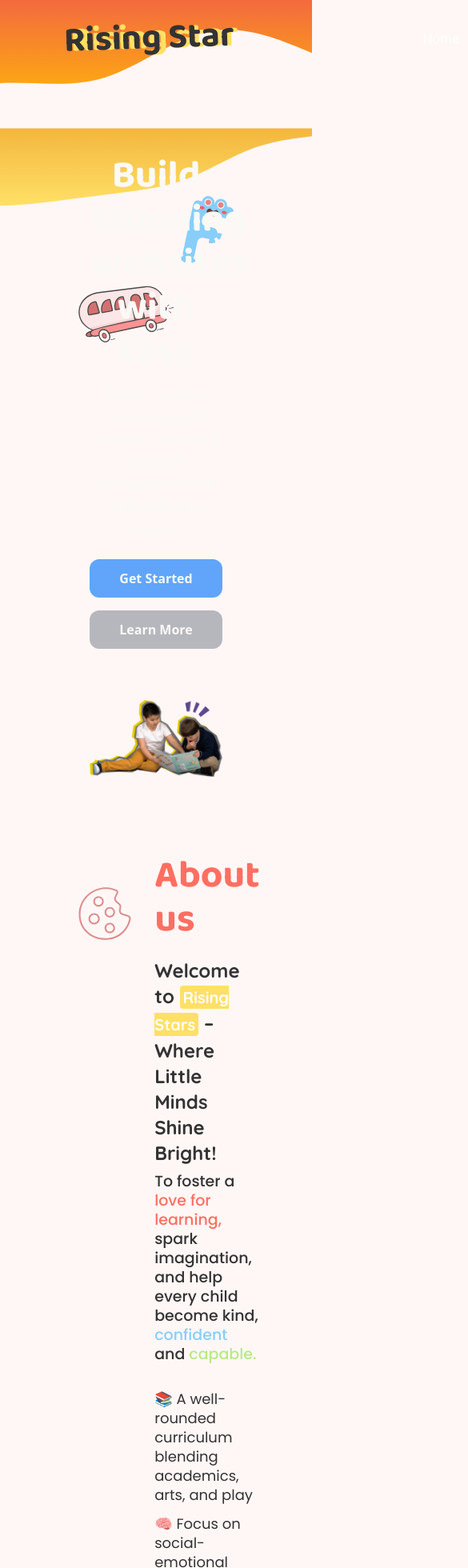
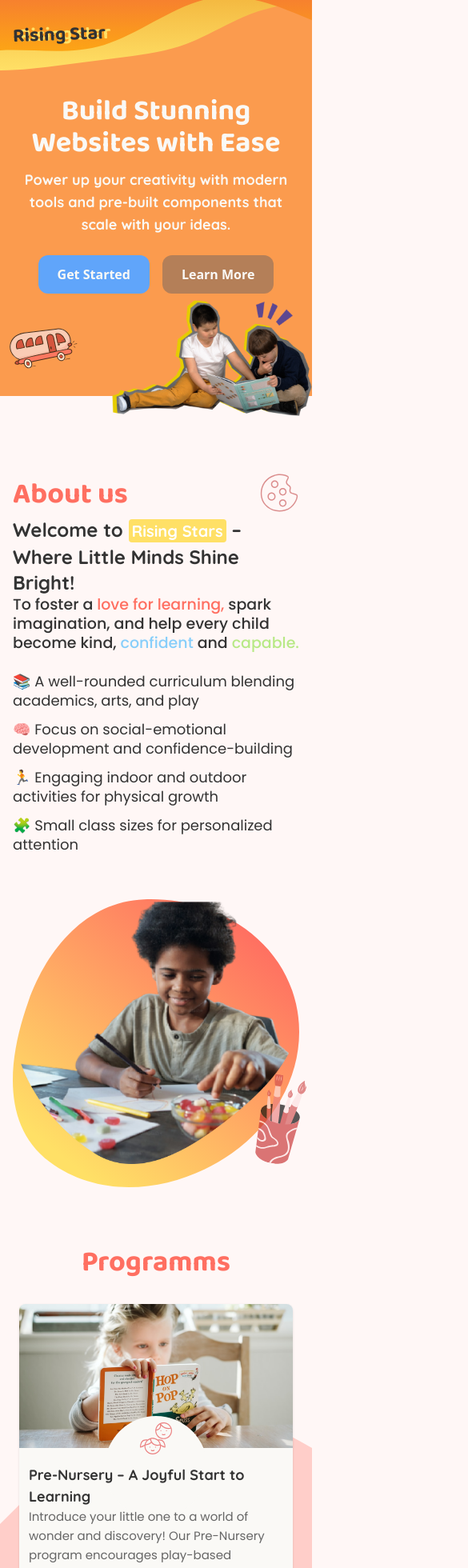
Before and after one commit to Chaitanya-exe/playschool-website, a Next.js app: page / in a window 390 px wide. Shown: the top 1960 px of the page at 80% size, 585 px wide, since content can reach past the window. Built offline with nearby package versions, Linux system fonts and the light colour scheme.

Commit message:
work done

```diff
--- a/app/page.js
+++ b/app/page.js
@@ -29,42 +29,42 @@ export const yVariant = {
 
 export default function Home() {
   return (
-    <main className="relative -mt-24 pt-48 pb-10  ">
+    <main className="relative -mt-24 pt-0 md:pt-48 pb-10 overflow-x-hidden  ">
       {/* WAVES nd svgs */}
-      <div className="w-full rotate-180 top-0 absolute">
+      <div className="w-full  bg-red-40 rotate-180 -top-8 md:top-0 absolute">
         <img
           src="/svg/wave.svg"
           width={1200}
           height={1200}
           alt="wave-svg"
-          className="w-full h-full" // Increased height
+          className="w-full h-full"
         />
       </div>
-      <div className="w-full top-40 -z-10 absolute">
+      <div className="w-full md:top-36 max-sm:top-0 -z-10 absolute">
         <img
           src="/svg/wave2.svg"
           width={1000}
           height={1200}
           alt="wave-svg"
-          className="w-full h-full" // Increased height
+          className="w-full h-full"
         />
       </div>
-      <div className="-rotate-12 top-[330px] left-[25vw]  absolute">
+      <div className="-rotate-12 top-[400px] md:top-[330px] left-3 md:left-[25vw] absolute">
         <img
           src="/svg/Bus.svg"
           width={120}
           height={200}
           alt="wave-svg"
-          className="w- -full opacity-70" // Increased height
+          className="max-sm:w-[85px] opacity-70" // Increased height
         />
       </div>
-      <div className="rotate-12 top-60 right-20 absolute">
+      <div className="rotate-12 max-sm:hidden md:top-60 md:right-20 absolute">
         <img
           src="/svg/letterF.svg"
           width={100}
           height={200}
           alt="wave-svg"
-          className="" // Increased height
+          className="max-sm:w-[40px]"
         />
       </div>
 
@@ -72,7 +72,7 @@ export default function Home() {
 
       <section
         id="home"
-        className="max-w-[85vw]  mx-28 relative  flex flex-col md:flex-row justify-between gap-16"
+        className="md:max-w-[85vw] max-sm:-z-40 max-sm:py-32 max-sm:bg-orange-400/90  md:mx-28 px-6 relative  flex flex-col md:flex-row justify-between gap-10 md:gap-16"
       >
         {/* Text Content */}
         <motion.div
@@ -90,7 +90,7 @@ export default function Home() {
           }}
           className="max-w-[550px] text-p_white text-center md:text-left"
         >
-          <h1 className="heading text-5xl">
+          <h1 className="heading md:text-5xl max-sm:text-4xl">
             Build Stunning Websites with Ease
           </h1>
           <p className="mt-3 text-lg sub-heading">
@@ -99,7 +99,7 @@ export default function Home() {
           </p>
 
           {/* CTA Buttons */}
-          <div className="mt-6 flex flex-col sm:flex-row gap-4 justify-center md:justify-start">
+          <div className="mt-6 flex  flex-row gap-4 justify-center md:justify-start">
             <button className="px-6 py-3 bg-p_yello bg-p_blu bg-blue-400 hover:bg-blue-500 text-p_white font-semibold rounded-xl transition">
               Get Started
             </button>
@@ -110,52 +110,52 @@ export default function Home() {
         </motion.div>
 
         {/* Image */}
-        <div>
-          <img src={"/images/heroImg.png"} />
+        <div className="max-sm:absolute right-0 top-96 max-sm:-z-20">
+          <img src={"/images/heroImg.png"} className="max-sm:w-[250px] " />
         </div>
       </section>
 
       {/* ABOUT US */}
       <section
         id="about"
-        className="flex flex-row-reverse justify-center gap-32 mx-40 my-24 relative"
+        className="flex md:flex-row-reverse flex-col justify-center gap-10 md:gap-32 mx-4 md:mx-40 my-24 relative"
       >
         <Image
           src={"/svg/PaintBrush.svg"}
           width={"70"}
           height={"100"}
           alt="paintbrush"
-          className="absolute right-0 rotate-12 bottom-12 opacity-65"
+          className="absolute max-sm:w-[50px] right-0 rotate-12 md:bottom-12 bottom-0 opacity-65"
         />
         <Image
           src={"/svg/cookies.svg"}
           width={"80"}
           height={"100"}
           alt="paintbrush"
-          className="absolute  -left-16 top-10 opacity-70"
+          className="absolute max-sm:w-[50px] right-0  md:-left-16 md:top-10 top-0 opacity-70"
         />
 
         <motion.div
           variants={yVariant}
           initial="initial"
           whileInView="animate"
-          className="w-[800px]"
+          className="md:w-[800px]"
         >
           <motion.h1
             variants={yVariant}
-            className="heading pb-3 text-p_red text-5xl"
+            className="heading md:pb-3 text-p_red text-4xl md:text-5xl"
           >
             About us
           </motion.h1>
           <motion.div variants={yVariant}>
-            <h2 className="sub-heading text-2xl py-2">
+            <h2 className="sub-heading text-2xl md:py-2">
               Welcome to{" "}
-              <span className="font-[700px] text-[20px] text-p_yello outlin py-0.5 px-1 rounded text-white bg-p_yellow rotate-6">
+              <span className="font-[700px] text-[20px] py-0.5 px-1 rounded text-white bg-p_yellow rotate-6">
                 Rising Stars
               </span>{" "}
               – Where Little Minds Shine Bright!
             </h2>
-            <h3 className="para font-[500] text-[19px] pb-8">
+            <h3 className="para font-[500] text-[19px] md:pb-8 pb-6">
               To foster a <span className="text-p_red">love for learning,</span>{" "}
               spark imagination, and help every child become kind,{" "}
               <span className="text-p_blue">confident </span>
@@ -177,10 +177,10 @@ export default function Home() {
         </motion.div>
 
         <motion.div
-          initial={{ opacity: 0 , scale:0.6}}
+          initial={{ opacity: 0, scale: 0.6 }}
           whileInView={{
             opacity: 1,
-            scale:1,
+            scale: 1,
             transition: {
               duration: 0.8,
             },
@@ -199,21 +199,24 @@ export default function Home() {
       </section>
 
       {/* PROGRAMMS */}
-      <section id="programms" className="my-28 relative text-p_red text-center">
-        <h1 className="heading pb-3 text-5xl">Programms</h1>
+      <section
+        id="programms"
+        className="md:my-28 my-16 relative text-p_red text-center"
+      >
+        <h1 className="heading md:pb-3 text-4xl md:text-5xl">Programms</h1>
         <Image
           src={"/svg/Park Swing.svg"}
           width={"80"}
           height={"100"}
           alt="paintbrush"
-          className="absolute left-10 bottom-12 opacity-65"
+          className="absolute md:left-10 md:bottom-12 bottom-[945px] opacity-65"
         />
         <Image
           src={"/svg/Basketball.svg"}
           width={"120"}
           height={"100"}
           alt="paintbrush"
-          className="absolute right-[450px] top-8 opacity-65"
+          className="absolute bottom-[430px] -right-4 md:right-[450px] md:top-8 opacity-65"
         />
 
         <svg
@@ -228,7 +231,7 @@ export default function Home() {
           ></path>
         </svg>
 
-        <div className="flex relative w-fit my-12 gap-10 mx-auto">
+        <div className="flex md:flex-row max-sm:mx-6 flex-col relative w-fit md:my-12 my-6 gap-4 md:gap-10 mx-auto">
           {[
             {
               id: 1,
@@ -270,8 +273,13 @@ export default function Home() {
 
       {/* WHY */}
 
-      <section id="why" className="my-20 relative text-p_red text-center">
-        <h1 className="heading pb-3 text-5xl capitalize">why choose us</h1>
+      <section
+        id="why"
+        className="md:my-20 my-12 relative text-p_red text-center"
+      >
+        <h1 className="heading max-sm:pb-3 text-4xl md:text-5xl capitalize">
+          why choose us
+        </h1>
         <h2 className="sub-heading text-lg ">
           A nurturing start makes all the difference. Here’s why parents trust
           us with their child’s early learning journey:
@@ -281,19 +289,19 @@ export default function Home() {
           width={"300"}
           height={"200"}
           alt="paintbrush"
-          className="absolute left-10 top-12 opacity-65"
+          className="max-sm:hidden absolute left-10 top-12 opacity-65"
         />
 
-        <div className="flex items-baseline relative w-fit my-12 gap-16 mx-auto">
+        <div className="flex md:flex-row *:flex *:flex-col *:items-center  flex-col mx-12 justify-center items-center md:items-baseline relative md:w-fit my-12 gap-6 md:gap-16 md:mx-auto">
           {/* D1 */}
-          <div className="max-w-[250px]">
-            <div className="bg-p_yellow  outline-offset-8 rotate-6 outline-dashed outline-p_yellow p-2">
+          <div className="md:max-w-[250px] ">
+            <div className="bg-p_yellow max-sm:max-w-[200px]  outline-offset-8 rotate-6 outline-dashed outline-p_yellow p-2">
               <Image
                 src={"/images/lib.png"}
                 width={200}
                 height={200}
                 alt="w1"
-                className="w-full"
+                className="w-full max-sm:w-[200px]"
               />
             </div>
             <div className="my-4 ">
@@ -307,7 +315,7 @@ export default function Home() {
             </div>
           </div>
           {/* D2 */}
-          <div className="max-w-[250px]">
+          <div className="md:max-w-[250px]">
             <div className="bg-p_green w-[220px] h-[220px] rounded-full overflow-hidden  outline-offset-8 rotate-[23deg] otline-dashed outline-p_green p-2">
               <Image
                 src={"/images/lib.png"}
@@ -328,8 +336,8 @@ export default function Home() {
             </div>
           </div>
           {/* D3 */}
-          <div className="max-w-[250px]">
-            <div className="bg-p_blue h-[190px]  outline-offset-8 -rotate-6 outline-dashed outline-p_blue p-2">
+          <div className="md:max-w-[250px]">
+            <div className="bg-p_blue h-[190px]  max-sm:max-w-[200px]   outline-offset-8 -rotate-6 outline-dashed outline-p_blue p-2">
               <Image
                 src={"/images/lib.png"}
                 width={200}
@@ -349,9 +357,9 @@ export default function Home() {
             </div>
           </div>
           {/* D4 */}
-          <div className="max-w-[250px]">
+          <div className="md:max-w-[250px]">
             <div
-              className="px-4 relative py-2  rotate-6 bg-p_yellow"
+              className="px-4 relative py-2  max-sm:max-w-[220px]   rotate-6 bg-p_yellow"
               style={{
                 clipPath: "polygon(50% 0%, 0% 100%, 100% 100%)",
               }}
@@ -387,8 +395,11 @@ export default function Home() {
       </section>
 
       {/* FAQs */}
-      <section id="faq" className="space-y-4 my-20 relative">
-        <h1 className="heading text-p_red text-center my-3 pb-3 text-5xl capitalize">
+      <section
+        id="faq"
+        className="space-y-4 md:my-20 max-sm:mx-4 my-12 relative"
+      >
+        <h1 className="heading text-p_red text-center my-3 md:pb-3 text-4xl md:text-5xl capitalize">
           FAQs
         </h1>
         <Image
@@ -396,7 +407,7 @@ export default function Home() {
           width={200}
           height={200}
           alt="cubes"
-          className="absolute bottom-10 opacity-60  right-12"
+          className="absolute md:bottom-10 -top-14 opacity-60 -right-6 max-sm:w-[150px]  md:right-12"
         />
 
         <AccordionUsage
@@ -436,14 +447,24 @@ export default function Home() {
           width={"600"}
           height={"200"}
           alt="paintbrush"
-          className="absolute w-full left-0 bottom-29 opacity-65"
+          className="absolute w-full left-0 md:bottom-29 max-sm:bottom-48 opacity-65"
         />
-        <div className="absolute top-28 left-48  para text-xl text-white bg-p_yellow p-4 rounded-2xl -rotate-12">
+        <div className="absolute top-5 left-0 md:top-28 md:left-48  para md:text-xl text-white bg-p_yellow md:p-4 p-2 rounded-2xl -rotate-12">
           Call Us: +91-9876543210
         </div>
-        <div className="absolute top-28 right-48 heading text-6xl bg-white rounded-full p-6 w-[90px] flex justify-center items-center h-[90px] text-p_blue font-bold">
+        <div className="absolute max-sm:hidden top-28 right-48 heading text-6xl bg-white rounded-full p-6 w-[90px] flex justify-center items-center h-[90px] text-p_blue font-bold">
           +
         </div>
+        <motion.div
+          initial={{ opacity: 0, scale: 0.6 }}
+          whileInView={{
+            opacity: 1,
+            scale: 1,
+            transition: {
+              duration: 0.8,
+            },
+          }}
+        >
           <Image
             src={"/images/grp.png"}
             width={"700"}
@@ -451,12 +472,13 @@ export default function Home() {
             alt="paintbrush"
             className="relative z-10"
           />
+        </motion.div>
 
         <motion.div
           variants={yVariant}
           initial="initial"
           whileInView="animate"
-          className="sub-heading text-xl max-w-3xl text-center relative"
+          className="sub-heading md:text-xl max-w-3xl text-center relative"
         >
           <motion.h2 variants={yVariant}>
             Give your little one the perfect start with fun-filled activities,
@@ -472,8 +494,8 @@ export default function Home() {
       </section>
 
       {/* FORM */}
-      <section id="form" className="bg- relative py-10">
-        <h1 className="heading text-p_red text-center my-3 pb-3 text-5xl capitalize">
+      <section id="form" className="relative md:py-10 max-sm:mx-4">
+        <h1 className="heading text-p_red text-center my-3 pb-3 text-4xl md:text-5xl capitalize">
           Ask your queries
         </h1>
 
@@ -483,14 +505,14 @@ export default function Home() {
           width={200}
           height={200}
           alt="cubes"
-          className="absolute bottom-5 opacity-60  left-12"
+          className="absolute md:bottom-5 bottom-0 max-sm:w-[100px] opacity-60  left-12"
         />
         <Image
           src={"/images/kids.png"}
           width={200}
           height={200}
           alt="cubes"
-          className="absolute top-5 opacity-65  right-0 rotate-6"
+          className="absolute md:top-5  -top-20 max-sm:w-[100px] opacity-65  right-0 rotate-6"
         />
       </section>
     </main>
--- a/components/Form.jsx
+++ b/components/Form.jsx
@@ -66,7 +66,7 @@ const Form = () => {
   );
 
   return (
-    <div className="outline-dotted outline-8 outline-offset-8 outline-pink-300/60   bg-gradient-to-b from-p_red/30 to-p_yellow/70 pb-10 h-full md:mx-72 px-6 mx-4 md:px-12 rounded-[30px] ">
+    <div className="outline-dotted outline-8 outline-offset-8 outline-pink-300/60   bg-gradient-to-b from-p_red/30 to-p_yellow/7f0 pb-10 h-full md:mx-72 px-6 mx-4 md:px-12 rounded-[30px] ">
 
       <form
         className={`*:my-2  content-center pt-2 md:pt-6 md:w-full mx-auto  `}
--- a/components/Header.jsx
+++ b/components/Header.jsx
@@ -4,11 +4,10 @@ import { Button } from "@mui/material";
 import React, { useState } from "react";
 import MenuComp from "./Menu";
 import Image from "next/image";
-
-
+import ArrowDropDownIcon from "@mui/icons-material/ArrowDropDown";
 
 function Header() {
-const handleScrollToSection = (id, offset= 80) => {
+  const handleScrollToSection = (id, offset = 80) => {
     const element = document.getElementById(id);
     if (element) {
       const yOffset = -offset;
@@ -22,16 +21,12 @@ const handleScrollToSection = (id, offset= 80) => {
     }
   };
 
-
-
-
-
   return (
     <nav className="py-4 relative z-50 ">
-      <div className="px-20 flex relative justify-start gap-56 items-center">
+      <div className="md:px-20 px-4 flex relative justify-start gap-56 items-center">
         {/* Logo */}
         <div className="text-nowrap">
-          <p className="heading text-[44px] relative -rotate-2">
+          <p className="heading md:text-[44px] text-[24px] relative -rotate-2">
             Rising Star{" "}
             <span className="absolute text-p_yellow -z-10 left-2 text-nowrap ">
               Rising star
@@ -40,7 +35,7 @@ const handleScrollToSection = (id, offset= 80) => {
         </div>
 
         {/* TABS */}
-        <div className="text-white  flex justify-center items-center gap-5">
+        <div className="text-white max-sm:hidden   flex justify-center items-center gap-5">
           <a
             href="#home"
             onClick={(e) => {
@@ -59,7 +54,9 @@ const handleScrollToSection = (id, offset= 80) => {
             }}
             className="hover:bg-white rounded-full hover:text-dark_text px-3 py-2 "
           >
-            <MenuComp text="About us" />
+            {/* <MenuComp text="About us" /> */}
+            About us
+            <ArrowDropDownIcon />
           </a>
           <a
             href="#cta"
@@ -69,7 +66,9 @@ const handleScrollToSection = (id, offset= 80) => {
             }}
             className="hover:bg-white hover:text-dark_text rounded-full px-3 py-2 "
           >
-            <MenuComp text="Admissions" />
+            {/* <MenuComp text="Admissions" /> */}
+            Admissions
+            <ArrowDropDownIcon />
           </a>
           <a
             href="#programms"
--- a/components/ProgramCard.jsx
+++ b/components/ProgramCard.jsx
@@ -5,14 +5,14 @@ function ProgramCard({ card, id }) {
   return (
     <div
       key={id}
-      className="text-dark_text hover:-translate-y-3 transition duration-150 hover:shadow-md ease-in-out bg-p_white shadow max-w-[310px] rounded-lg flex flex-col overflow-hidden"
+      className="text-dark_text hover:-translate-y-3 transition duration-150 hover:shadow-md ease-in-out bg-p_white shadow md:max-w-[310px] rounded-lg flex flex-col overflow-hidden"
     >
       <Image
         src={card.image}
         width={"300"}
         height={"300"}
         alt="img"
-        className="w-full"
+        className="w-full max-sm:h-[180px] object-cover object-center"
       />
       <div className="bg-p_white mx-auto -mt-10 w-32 h-32 rounded-full">
         <Image
```
Also changed, not shown: components/Footer.jsx (+4 -4 lines). Lines whose indentation alone changed are shown as unchanged.
